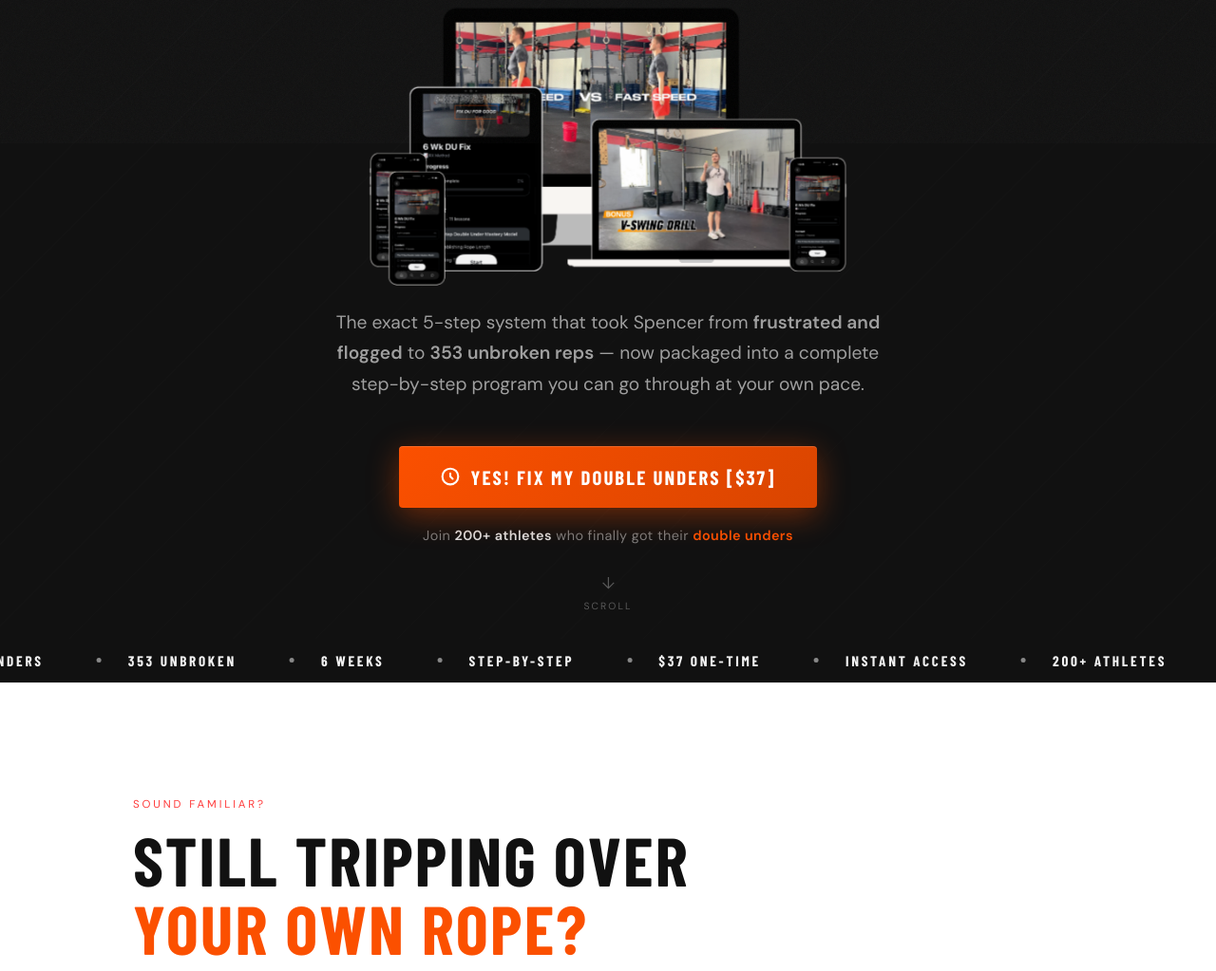
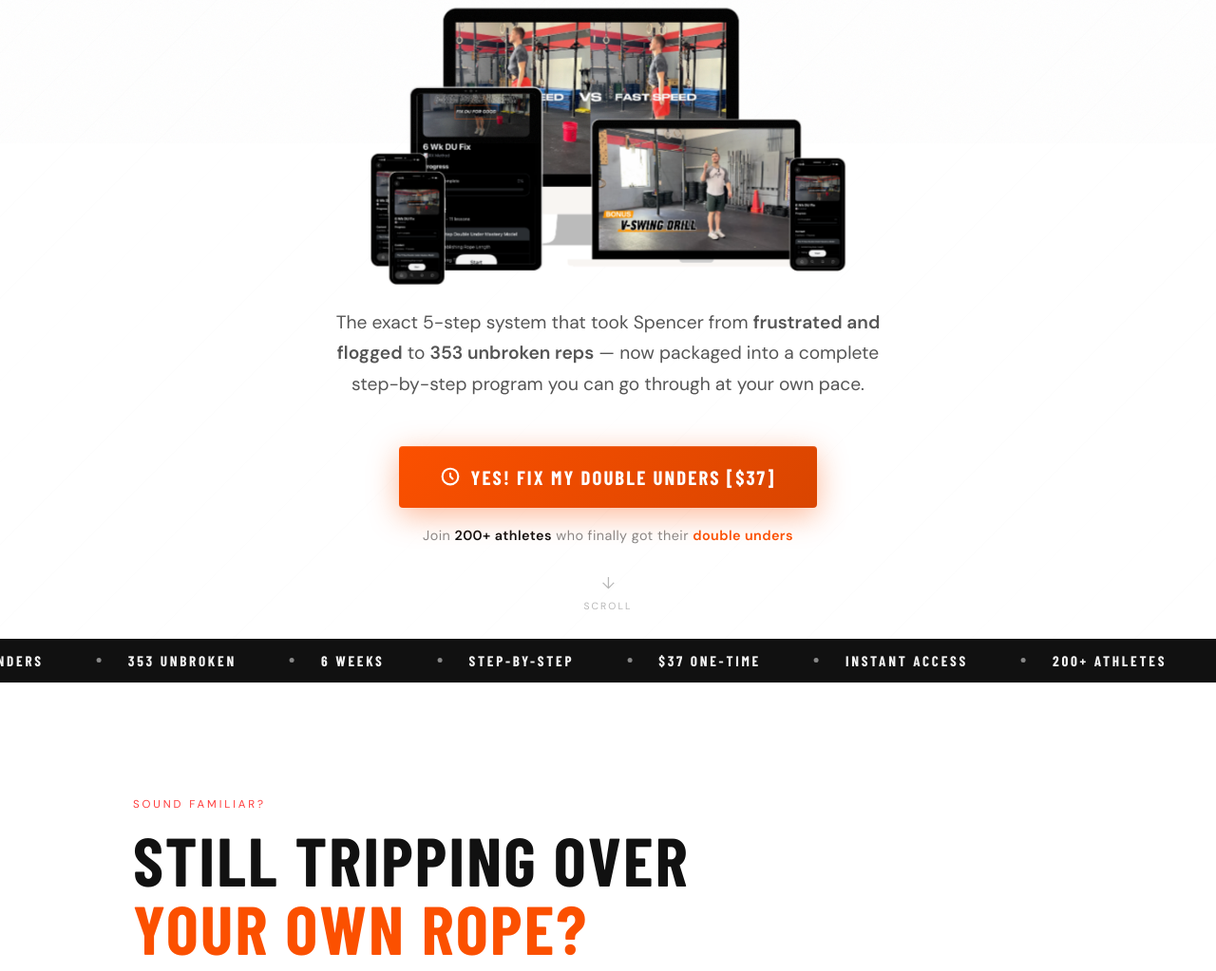
Before and after one commit to wod-bod/wodb-du-funnel, a website: page index-v2.html in a window 1280 px wide. Shown: the part 649-1672 px from the top of the page at 95% size. Drawn offline with nearby package versions, Linux system fonts and the light colour scheme; a web font is replaced by a local one.

Commit message:
index-v2: white hero section
Hero bg changed from #111111 to #FFFFFF. Updated headline, subhead,
social proof, scroll hint, and diagonal lines to dark/neutral colors
for contrast on light background.

Co-Authored-By: Claude Sonnet 4.6 <noreply@anthropic.com>

```diff
--- a/index-v2.html
+++ b/index-v2.html
@@ -92,13 +92,13 @@
       display: flex; flex-direction: column; justify-content: center; align-items: center;
       text-align: center; padding: 120px 64px 100px;
       overflow: hidden;
-      background: #111111;
+      background: #FFFFFF;
     }
     .hero-lines {
-      position: absolute; inset: 0; z-index: 0; opacity: 0.03;
+      position: absolute; inset: 0; z-index: 0; opacity: 0.04;
       background-image: repeating-linear-gradient(
         -45deg, transparent, transparent 60px,
-        rgba(255,255,255,0.3) 60px, rgba(255,255,255,0.3) 61px
+        rgba(0,0,0,0.15) 60px, rgba(0,0,0,0.15) 61px
       );
     }
     .hero-content { position: relative; z-index: 2; max-width: 980px; }
@@ -130,7 +130,7 @@
 
     .hero-headline {
       font-size: clamp(3.2rem, 9.5vw, 8.2rem);
-      line-height: 0.9; margin-bottom: 30px; color: var(--white);
+      line-height: 0.9; margin-bottom: 30px; color: #111111;
     }
     .hero-headline .du-word {
       background: linear-gradient(135deg, var(--orange) 0%, var(--orange-2) 100%);
@@ -146,7 +146,7 @@
     .hero-headline .word.visible { opacity: 1; transform: translateY(0) rotateX(0deg); }
 
     .hero-sub {
-      font-size: 1.2rem; line-height: 1.7; color: rgba(255,255,255,0.6);
+      font-size: 1.2rem; line-height: 1.7; color: #555555;
       max-width: 600px; margin: 0 auto 48px;
       opacity: 0; transform: translateY(24px);
       animation: sub-in 0.8s 1.2s ease forwards;
@@ -197,17 +197,17 @@
     }
 
     .social-proof {
-      margin-top: 20px; font-size: 0.9rem; color: rgba(255,255,255,0.45);
+      margin-top: 20px; font-size: 0.9rem; color: #888888;
       letter-spacing: 0.03em;
     }
-    .social-proof strong { color: rgba(255,255,255,0.85); }
+    .social-proof strong { color: #111111; }
     .social-proof .du-inline { color: var(--orange); font-weight: 700; }
 
     .scroll-hint {
       position: absolute; bottom: 36px; left: 50%; transform: translateX(-50%);
       display: flex; flex-direction: column; align-items: center; gap: 8px;
       opacity: 0.3; animation: bounce-down 2s ease-in-out infinite;
-      font-size: 0.65rem; letter-spacing: 0.2em; text-transform: uppercase; color: #fff;
+      font-size: 0.65rem; letter-spacing: 0.2em; text-transform: uppercase; color: #111;
     }
     .scroll-hint svg { width: 20px; height: 20px; }
     @keyframes bounce-down {
```
